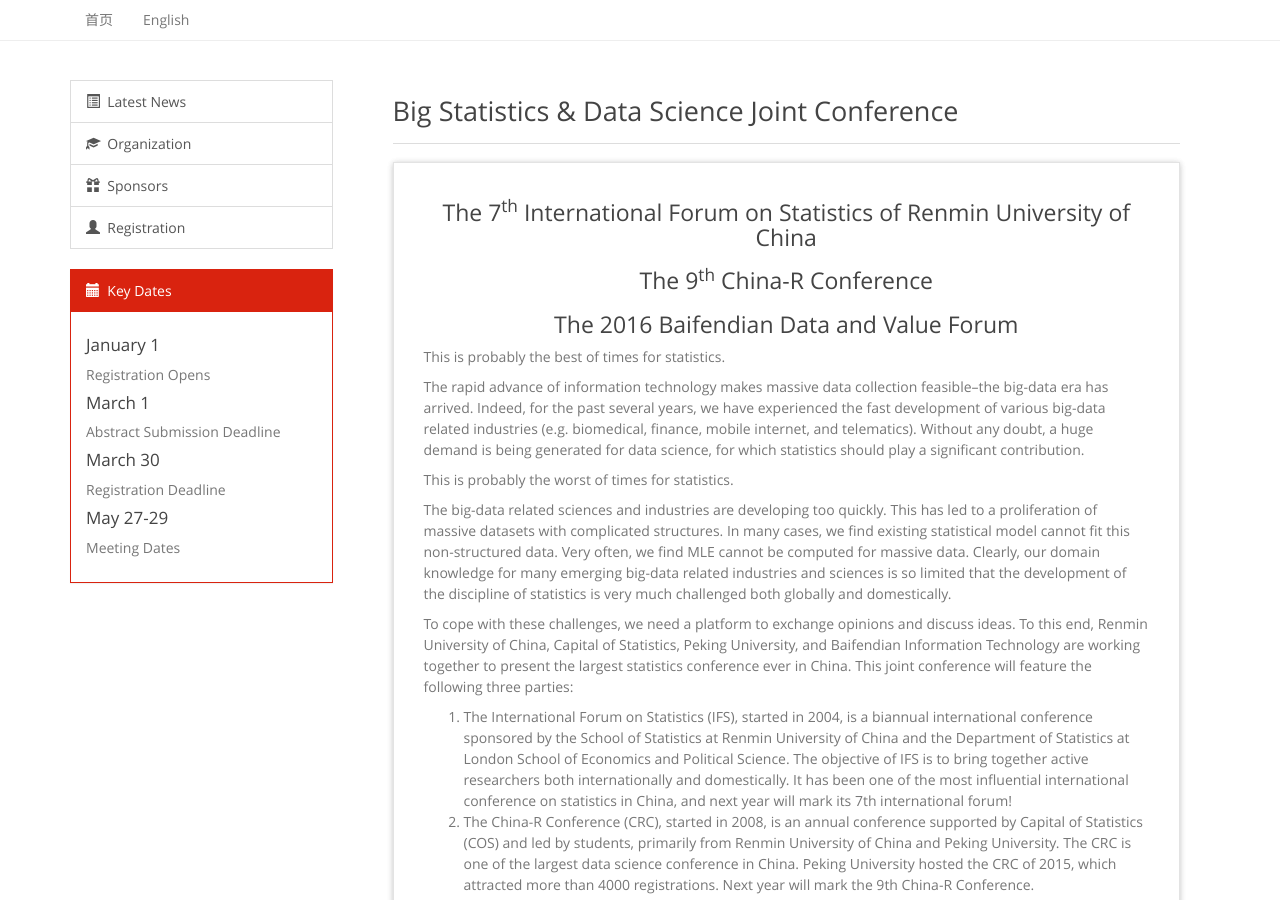
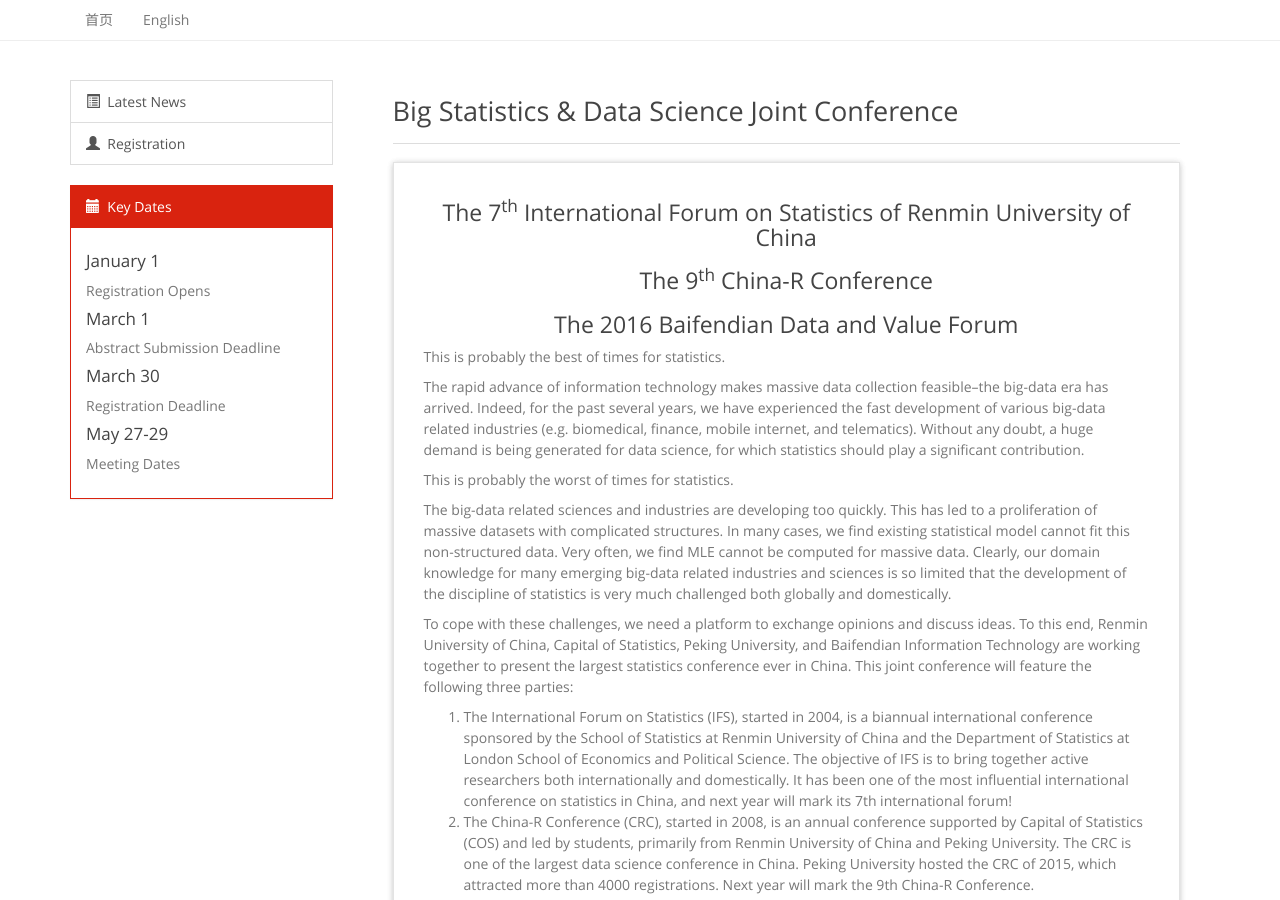
Before and after one commit to cosname/stat2016, a Jekyll site: the page built from en/index.md, in a window 1280 px wide and 900 px high. Built offline with Jekyll 4.4.1, drawn with Linux system fonts in a browser that asks for light colours.

Commit message:
remove organization and sponsors

```diff
--- a/_includes/sidebar-en.html
+++ b/_includes/sidebar-en.html
@@ -2,14 +2,6 @@
   <a href="{{ '/en/' | prepend: site.baseurl }}" class="list-group-item {% if page.url == '/en/index.html' %} active {% endif %}">
     <span class="glyphicon glyphicon-list-alt" aria-hidden="true"></span>&nbsp;
     Latest News
-  </a>
-  <a href="{{ '/en/organization.html' | prepend: site.baseurl }}" class="list-group-item {% if page.url contains 'en/organization.html' %} active {% endif %}">
-    <span class="glyphicon glyphicon-education" aria-hidden="true"></span>&nbsp;
-    Organization
-  </a>
-  <a href="{{ '/en/sponsors.html' | prepend: site.baseurl }}" class="list-group-item {% if page.url contains 'en/sponsors.html' %} active {% endif %}">
-    <span class="glyphicon glyphicon-gift" aria-hidden="true"></span>&nbsp;
-    Sponsors
   </a>
   <a href="http://china-r-beijing2016.eventdove.com/" class="list-group-item">
     <span class="glyphicon glyphicon-user" aria-hidden="true"></span>&nbsp;
```
